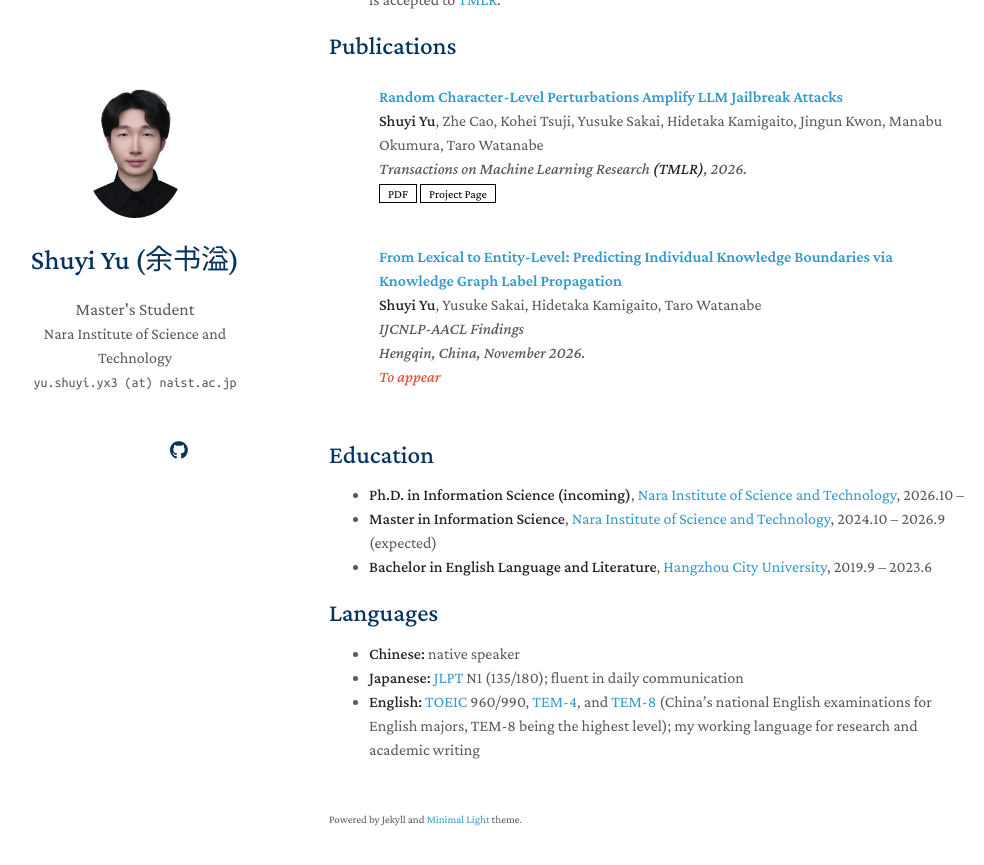
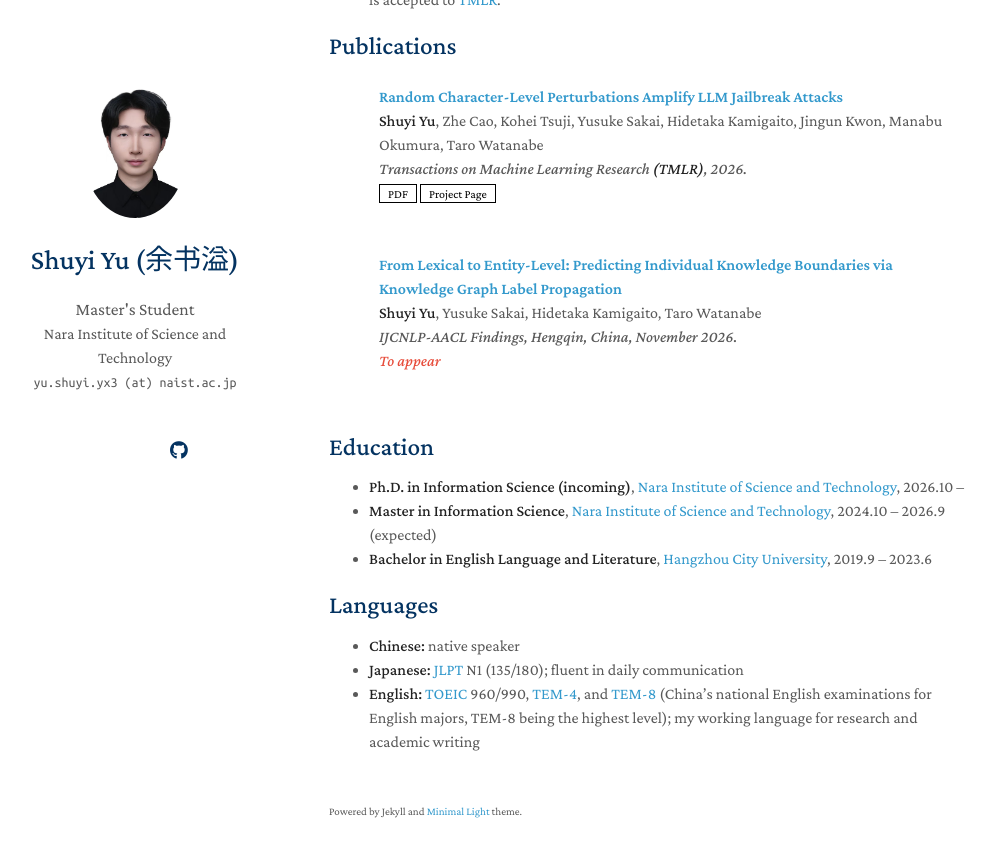
Before and after one commit to yyushuyui/yyushuyui.github.io, a Jekyll site: the page built from index.md, in a window 1280 px wide and 900 px high, scrolled down 1317 px. Shown: the top 865 px of the window, without its empty margins (141-1125 px from the left). Built offline with Jekyll 4.4.1, drawn with Linux system fonts in a browser that asks for light colours; a style sheet for code colours, icons or effects is not loaded; our own code applies the rules of GitHub Pages for plain Markdown files.

```diff
--- a/_data/publications.yml
+++ b/_data/publications.yml
@@ -10,5 +10,5 @@ main:
   - title: "From Lexical to Entity-Level: Predicting Individual Knowledge Boundaries via Knowledge Graph Label Propagation"
     authors: <strong>Shuyi Yu</strong>, Yusuke Sakai, Hidetaka Kamigaito, Taro Watanabe
     conference_short: AACL Findings
-    conference: IJCNLP-AACL Findings<br>Hengqin, China, November 2026.
+    conference: IJCNLP-AACL Findings, Hengqin, China, November 2026.
     notes: To appear
```
